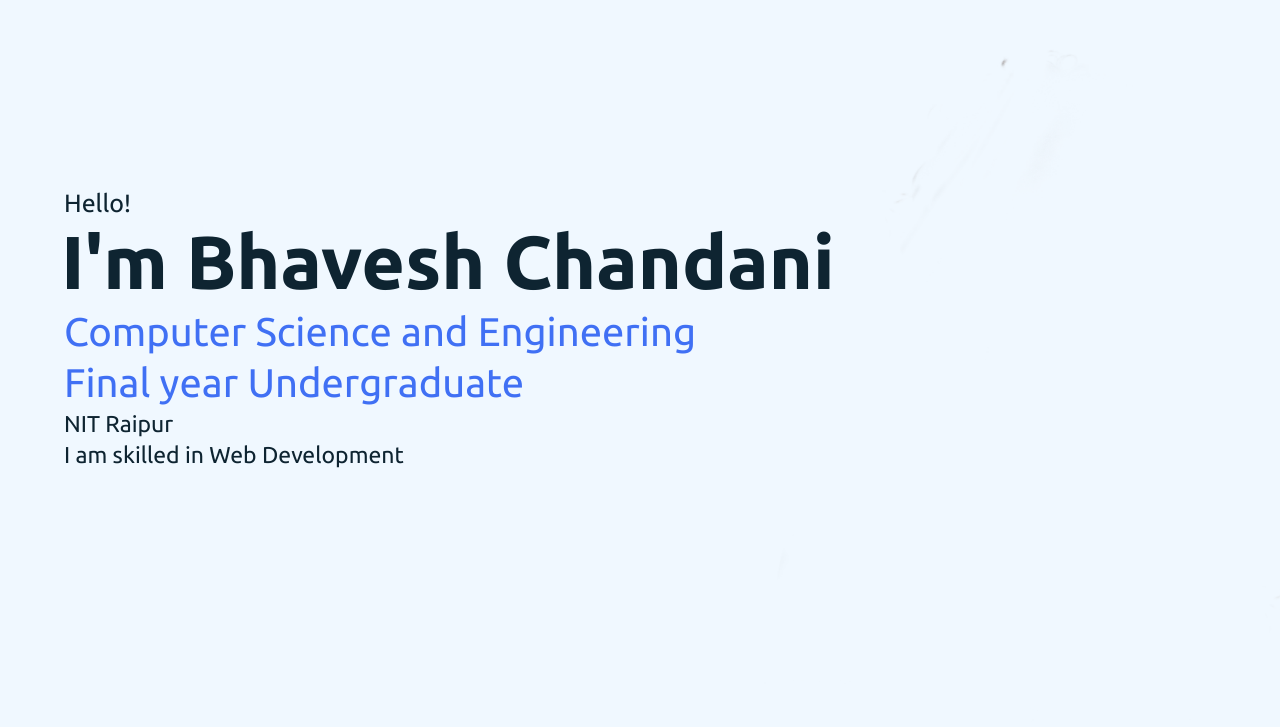
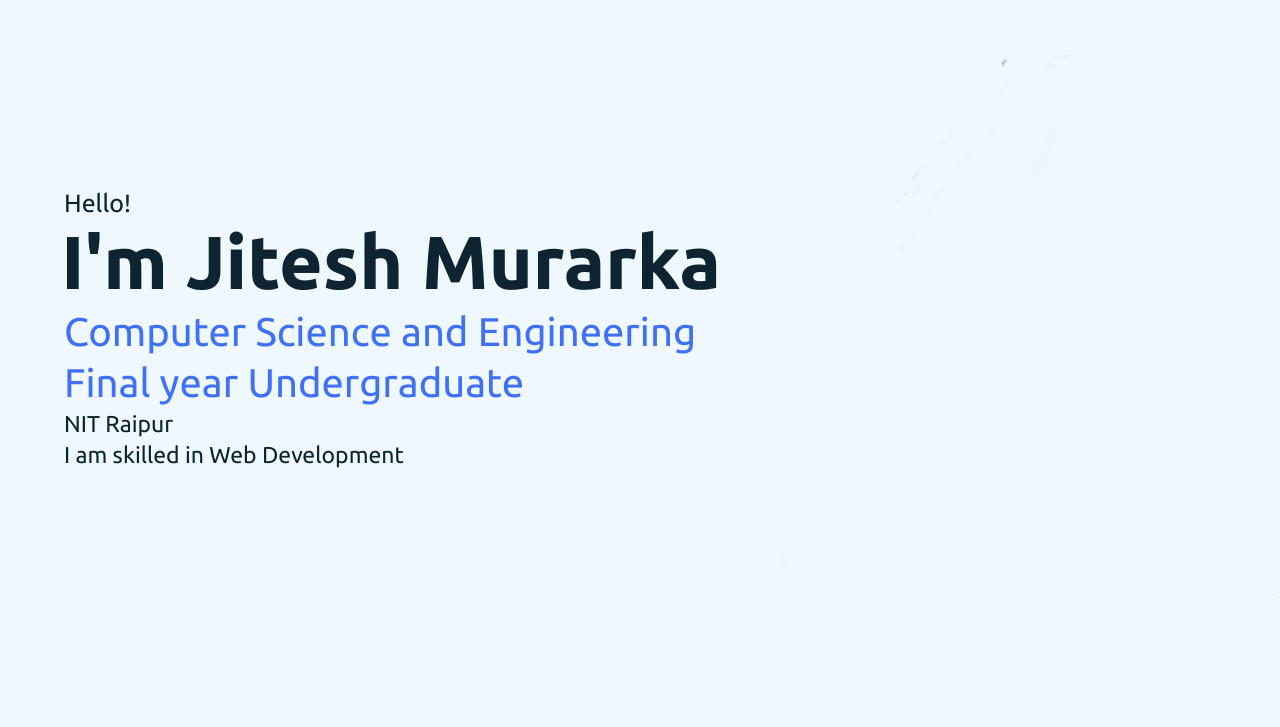
Before and after one commit to JiteshMurarka/Portfolio, a plain HTML site: page index.html in a window 1280 px wide. Shown: the part 73-800 px from the top of the page. Drawn offline with Linux system fonts and the light colour scheme; files whose address does not match are found by name.

Commit message:
Update index.html

```diff
--- a/index.html
+++ b/index.html
@@ -3,7 +3,7 @@
 
 <head>
     <meta charset="UTF-8">
-    <title>Bhavesh Chandani Portfolio</title>
+    <title>Jitesh Murarka Portfolio</title>
     <link rel="icon" href="Images/icon.ico" type="image/x-icon">
     <link rel="stylesheet" href="public/css/style.css">
     <link rel="stylesheet" href="public/css/typewriter.css">
@@ -53,7 +53,7 @@
         <div class="home-content">
             <div class="text">
                 <div class="text-one">Hello!</div>
-                <div class="text-two">I'm Bhavesh Chandani</div>
+                <div class="text-two">I'm Jitesh Murarka</div>
                 <div class="text-three">Computer Science and Engineering</div>
                 <div class="text-three">Final year Undergraduate</div>
                 <div class="text-four">NIT Raipur</div>
```
